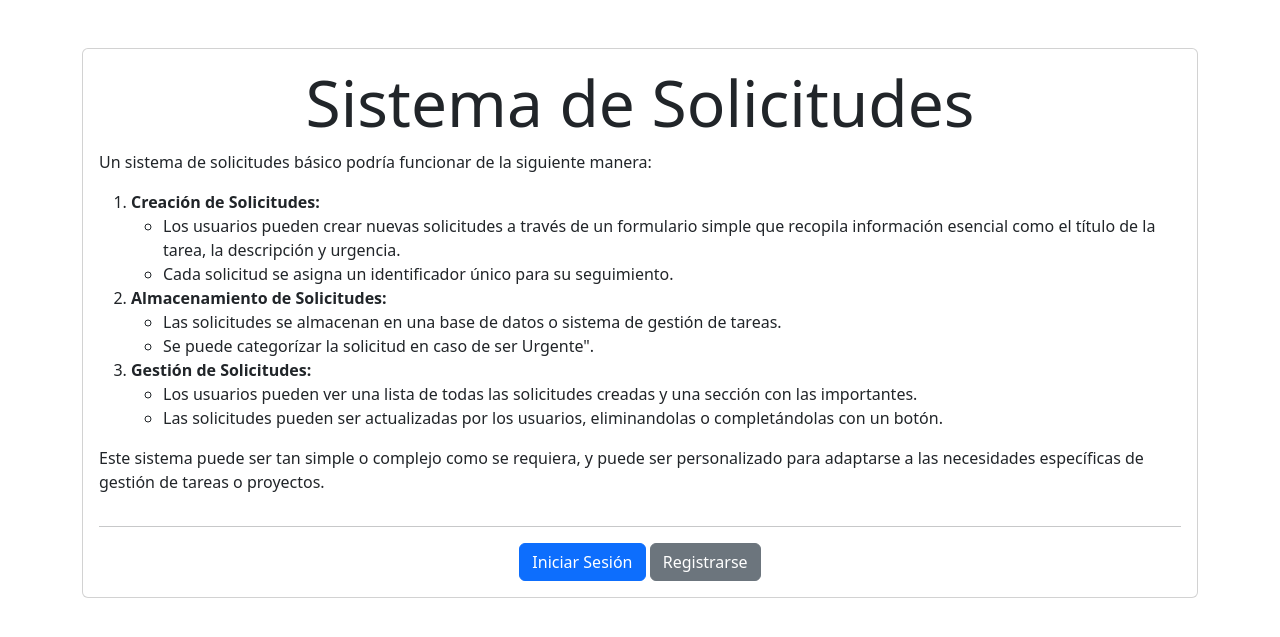
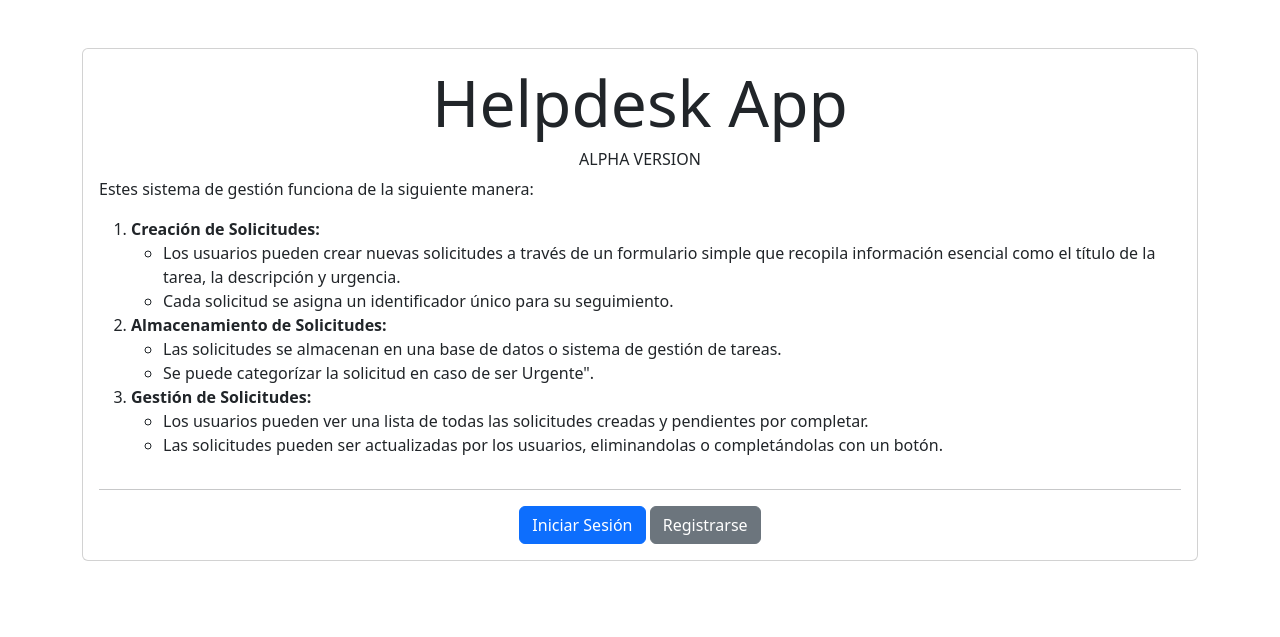
Before and after one commit to julianpenacun/helpdesk, a Django app: page / in a window 1280 px wide. Shown: the part 56-693 px from the top of the page. Run offline with Django 5.2, Linux system fonts and the light colour scheme.

Commit message:
Complementos y detalles

```diff
--- a/Solicitud/templates/html/index.html
+++ b/Solicitud/templates/html/index.html
@@ -5,8 +5,9 @@
 <main class='container py-5'>
     <section class="card card-body">
 
-        <h1 class="display-3 text-center">Sistema de Solicitudes</h1>
-        <p>Un sistema de solicitudes básico podría funcionar de la siguiente manera:</p>
+        <h1 class="display-3 text-center">Helpdesk App</h1>
+        <h6 class="text-center">ALPHA VERSION</h6>
+        <p>Estes sistema de gestión funciona de la siguiente manera:</p>
         <ol>
             <li><strong>Creación de Solicitudes:</strong>
                 <ul>
@@ -23,14 +24,12 @@
             </li>
             <li><strong>Gestión de Solicitudes:</strong>
                 <ul>
-                    <li>Los usuarios pueden ver una lista de todas las solicitudes creadas y una sección con las importantes.</li>
+                    <li>Los usuarios pueden ver una lista de todas las solicitudes creadas y pendientes por completar.</li>
                     <li>Las solicitudes pueden ser actualizadas por los usuarios, eliminandolas o completándolas con un botón.
                     </li>
                 </ul>
             </li>
         </ol>
-        <p>Este sistema puede ser tan simple o complejo como se requiera, y puede ser personalizado para adaptarse a las
-            necesidades específicas de gestión de tareas o proyectos.</p>
 
 
         {% if not user.is_authenticated %}
--- a/Solicitud/templates/html/inicio_sesion.html
+++ b/Solicitud/templates/html/inicio_sesion.html
@@ -8,14 +8,14 @@
             <div class="col-md-4 offset-md-4">
                 <form action="/inicio_sesion/" method="POST" class="card card-body mt-5">
                     {% csrf_token %}
-                    <h1 class="display-6 text-center">Sign In</h1>
+                    <h1 class="display-6 text-center">Ingreso</h1>
                     <div class="mb-3">
                         <label for="username">Usuario:</label>
-                        <input type="text" name="username" id="username" class="form-control" placeholder="Write your ID">
+                        <input type="text" name="username" id="username" class="form-control" placeholder="Digita tu usuario">
                     </div>
                     <div class="mb-3">
                         <label for="password">Contraseña:</label>
-                        <input type="password" name="password" id="password" class="form-control" placeholder="Write your password">
+                        <input type="password" name="password" id="password" class="form-control" placeholder="Digita la contraseña">
                     </div>
                     <button class="btn btn-primary">Inicia Sesión</button>
                     <hr>
--- a/Solicitud/templates/html/solicitud.html
+++ b/Solicitud/templates/html/solicitud.html
@@ -18,7 +18,7 @@
 
                     </header>
                     <p>{{solicitud.descripcion}}</p>
-                    {% if solicitud.fecha_finalización__isnull %}
+                    {% if solicitud.fecha_finalización == null %}
                     <h4>Realizada</h4>
                     <p>{{solicitud.fecha_finalización}}</p>
                     {% endif %}
```
